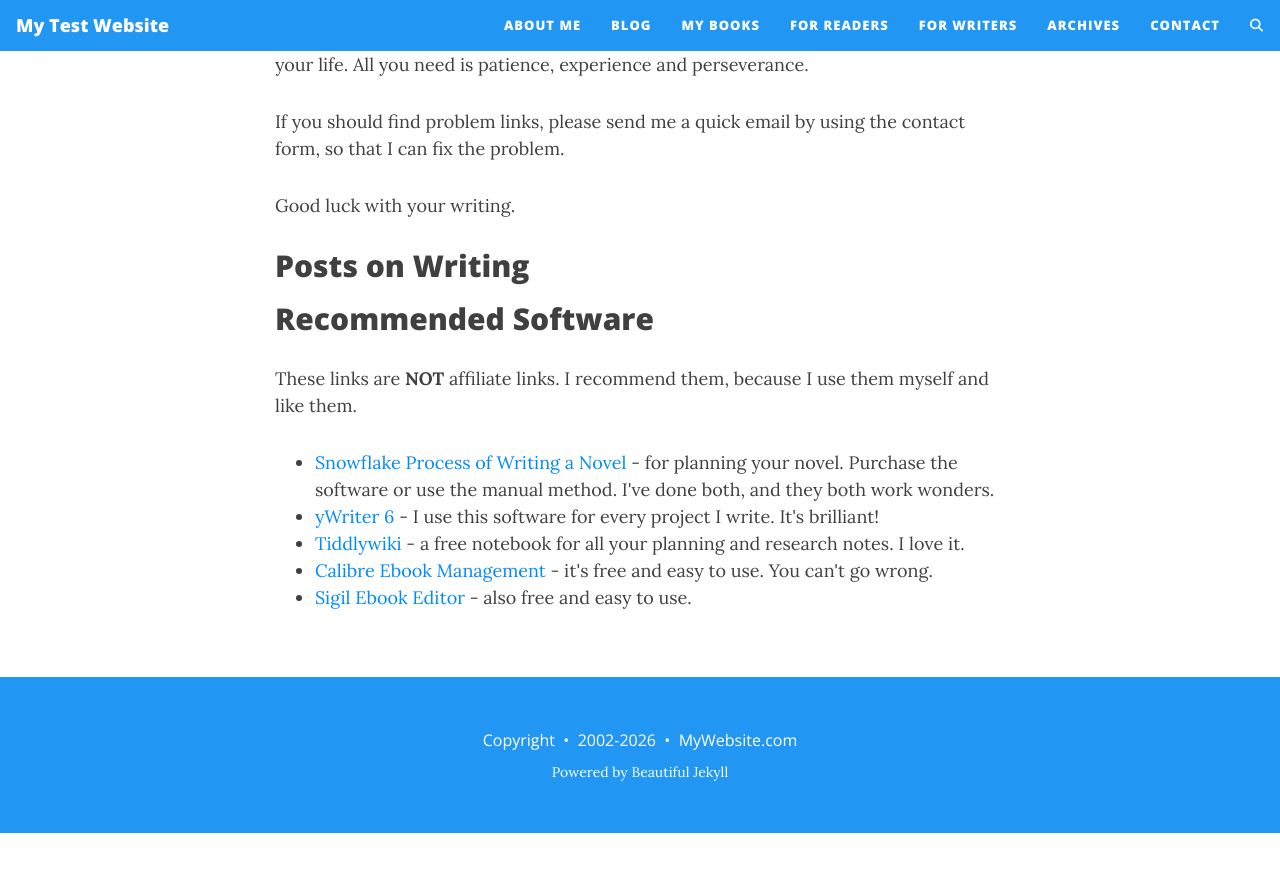
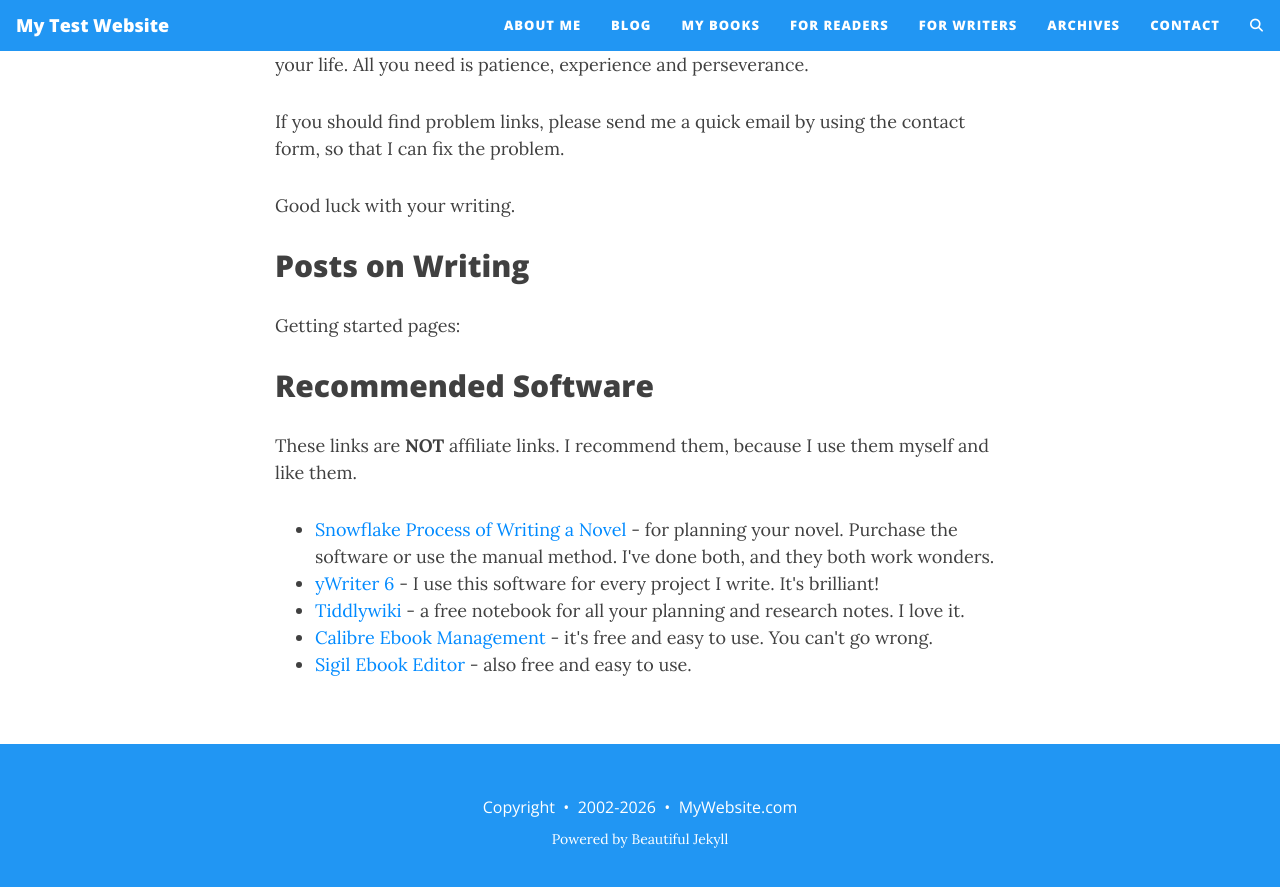
Before and after one commit to jd31122025-design/myblog, a Jekyll site: the page built from for-writers.md, in a window 1280 px wide and 900 px high, scrolled down 559 px. Shown: the top 887 px of the window. Built offline with Jekyll 4.4.1, drawn with Linux system fonts in a browser that asks for light colours; comment, search, counter and statistics services are not loaded; before the commit the page ends 1392 px from its top, so only the background shows below that.

Commit message:
Update for-writers.md

```diff
--- a/for-writers.md
+++ b/for-writers.md
@@ -16,17 +16,16 @@
 <p>Good luck with your writing.</p>
 
 ## Posts on Writing
-
-<div class="post-list">
-        {%- for post in site.tags[writing] -%}
-            <div class="tag-entry">
-                <a href="{{ post.url | relative_url }}">{{- post.title | strip_html -}}</a>
-                <div class="entry-date">
-                    <time datetime="{{- post.date | date_to_xmlschema -}}">{{- post.date | date: date_format -}}</time>
-                </div>
-            </div>
-        {%- endfor -%}
-</div>
+Getting started pages:
+<ul>
+{% for page in site.pages %}
+{% for tag in page.tags %}
+{% if tag == "writing" %}
+<li><a href="{{page.url | remove: "/" }}">{{page.title}}</a></li>
+{% endif %}
+{% endfor %}
+{% endfor %}
+</ul>
 
 ## Recommended Software
 <p>These links are <strong>NOT</strong> affiliate links. I recommend them, because I use them myself and like them.</p>
```
